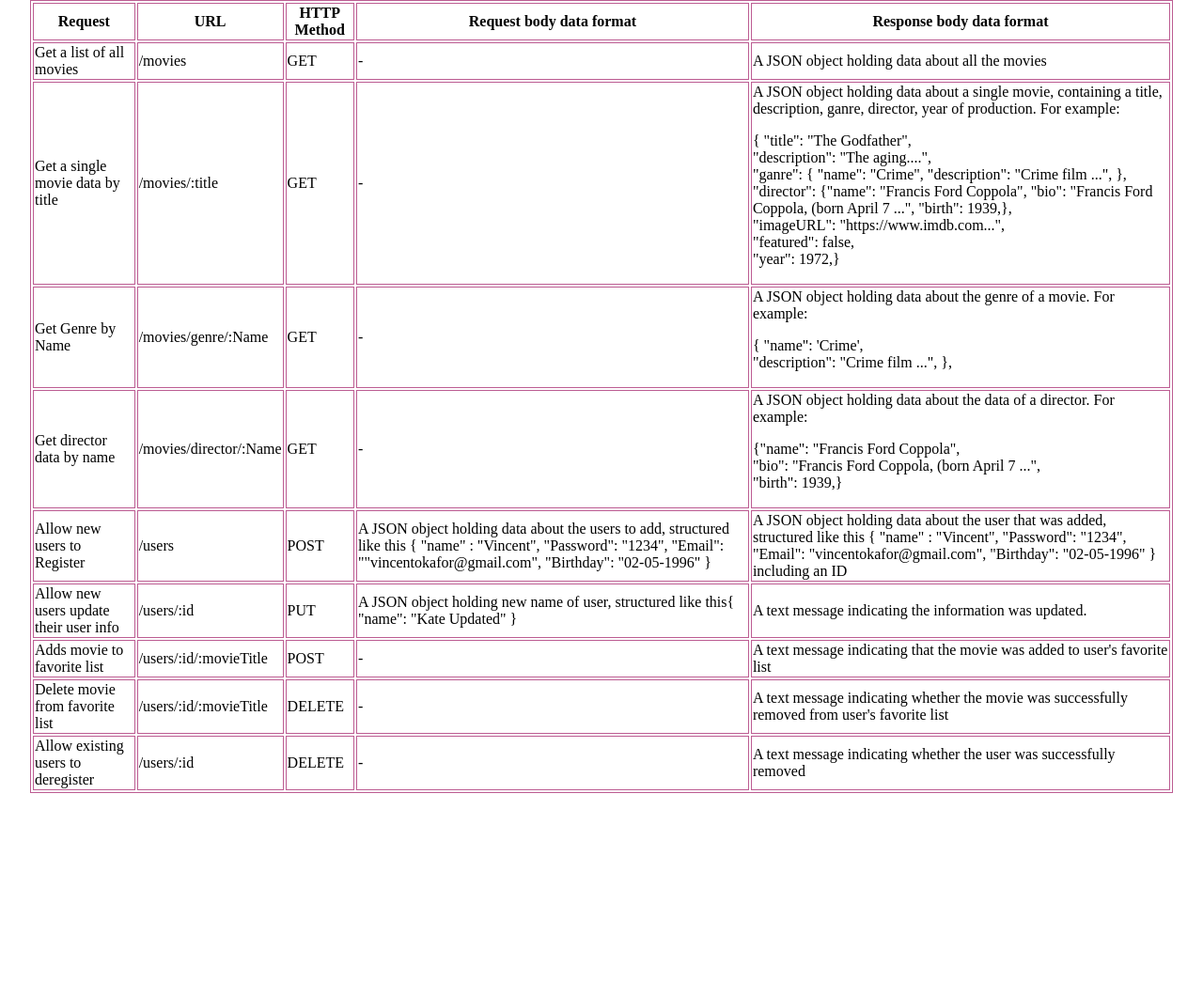
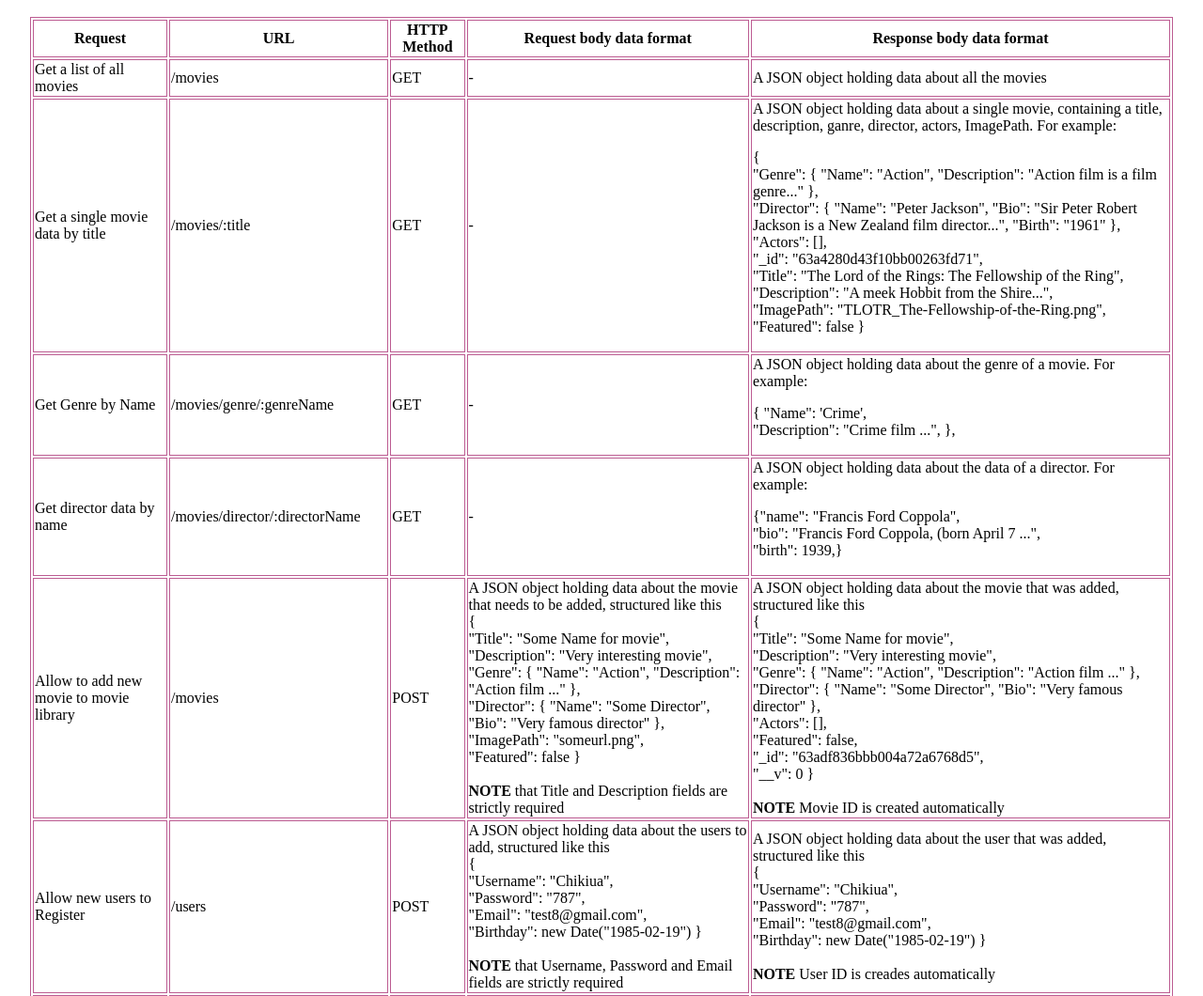
Before and after one commit to Zhikiki/movie-app, a website: page public/documentation.html in a window 1280 px wide. Shown: the part 422-1482 px from the top of the page at 94% size. Before the commit the page ends 1298 px from the top, so only its background shows below. Drawn offline with Linux system fonts and the light colour scheme.

Commit message:
Improved documentation page

```diff
--- a/public/documentation.html
+++ b/public/documentation.html
@@ -23,6 +23,7 @@
             title to the user</li>
         <li>Return data about a genre (description) by name/title</li>
         <li>Return data about a director (bio, birth year, death year) by name</li>
+        <li>Allows users to add movie to movies library</li>
         <li>Allow new users to register</li>
         <li>Allow users to update their user info</li>
         <li>Allow users to add a movie to their list of favorites</li>
@@ -59,27 +60,36 @@
                 <td>GET</td>
                 <td>-</td>
                 <td>A JSON object holding data about a single movie, containing a title, description, ganre, director,
-                    year of production. For example:
-                    <p>{ "title": "The Godfather",
-                        <br>"description": "The aging....",
-                        <br>"ganre": { "name": "Crime", "description": "Crime film ...", },
-                        <br>"director": {"name": "Francis Ford Coppola", "bio": "Francis Ford Coppola, (born April 7
-                        ...",
-                        "birth": 1939,},
-                        <br>"imageURL": "https://www.imdb.com...",
-                        <br>"featured": false,
-                        <br>"year": 1972,}
+                    actors, ImagePath. For example:
+                    <p>
+                        {
+                        <br>"Genre": {
+                        "Name": "Action",
+                        "Description": "Action film is a film genre..."
+                        },
+                        <br>"Director": {
+                        "Name": "Peter Jackson",
+                        "Bio": "Sir Peter Robert Jackson is a New Zealand film director...",
+                        "Birth": "1961"
+                        },
+                        <br>"Actors": [],
+                        <br>"_id": "63a4280d43f10bb00263fd71",
+                        <br>"Title": "The Lord of the Rings: The Fellowship of the Ring",
+                        <br>"Description": "A meek Hobbit from the Shire...",
+                        <br>"ImagePath": "TLOTR_The-Fellowship-of-the-Ring.png",
+                        <br>"Featured": false
+                        }
                     </p>
                 </td>
             </tr>
 
             <tr>
                 <td>Get Genre by Name</td>
-                <td>/movies/genre/:Name</td>
+                <td>/movies/genre/:genreName</td>
                 <td>GET</td>
                 <td>-</td>
                 <td>A JSON object holding data about the genre of a movie. For example:
-                    <p>{ "name": 'Crime', <br>"description": "Crime film ...", },
+                    <p>{ "Name": 'Crime', <br>"Description": "Crime film ...", },
 
                     </p>
                 </td>
@@ -87,13 +97,54 @@
 
             <tr>
                 <td>Get director data by name</td>
-                <td>/movies/director/:Name</td>
+                <td>/movies/director/:directorName</td>
                 <td>GET</td>
                 <td>-</td>
                 <td>A JSON object holding data about the data of a director. For example:
                     <p>{"name": "Francis Ford Coppola", <br>"bio": "Francis Ford Coppola, (born April 7 ...",
                         <br>"birth":
-                        1939,}</p>
+                        1939,}
+                    </p>
+                </td>
+            </tr>
+
+            <tr>
+                <td>Allow to add new movie to movie library</td>
+                <td>/movies</td>
+                <td>POST</td>
+                <td>A JSON object holding data about the movie that needs to be added, structured like this <br>
+                    {
+                    <br>"Title": "Some Name for movie",
+                    <br>"Description": "Very interesting movie",
+                    <br>"Genre": {
+                    "Name": "Action",
+                    "Description": "Action film ..."
+                    },
+                    <br>"Director": {
+                    "Name": "Some Director",
+                    "Bio": "Very famous director"
+                    },
+                    <br>"ImagePath": "someurl.png",
+                    <br>"Featured": false }
+                    <br><br><strong>NOTE</strong> that Title and Description fields are strictly required
+                </td>
+                <td>A JSON object holding data about the movie that was added, structured like this <br>{
+                    <br>"Title": "Some Name for movie",
+                    <br>"Description": "Very interesting movie",
+                    <br>"Genre": {
+                    "Name": "Action",
+                    "Description": "Action film ..."
+                    },
+                    <br>"Director": {
+                    "Name": "Some Director",
+                    "Bio": "Very famous director"
+                    },
+                    <br>"Actors": [],
+                    <br>"Featured": false,
+                    <br>"_id": "63adf836bbb004a72a6768d5",
+                    <br>"__v": 0
+                    }
+                    <br><br><strong>NOTE</strong> Movie ID is created automatically
                 </td>
             </tr>
 
@@ -101,48 +152,79 @@
                 <td>Allow new users to Register</td>
                 <td>/users</td>
                 <td>POST</td>
-                <td>A JSON object holding data about the users to add, structured like this { "name" : "Vincent",
-                    "Password": "1234", "Email": ""vincentokafor@gmail.com", "Birthday": "02-05-1996" } </td>
-                <td>A JSON object holding data about the user that was added, structured like this { "name" : "Vincent",
-                    "Password": "1234", "Email": "vincentokafor@gmail.com", "Birthday": "02-05-1996" } including an ID
+                <td>A JSON object holding data about the users to add, structured like this <br>{
+                    <br>"Username": "Chikiua",
+                    <br>"Password": "787",
+                    <br>"Email": "test8@gmail.com",
+                    <br>"Birthday": new Date("1985-02-19") }
+                    <br><br><strong>NOTE</strong> that Username, Password and Email fields are strictly required
+                </td>
+                <td>A JSON object holding data about the user that was added, structured like this <br>{
+                    <br>"Username": "Chikiua",
+                    <br>"Password": "787",
+                    <br>"Email": "test8@gmail.com",
+                    <br>"Birthday": new Date("1985-02-19") }
+                    <br><br><strong>NOTE</strong> User ID is creades automatically
                 </td>
             </tr>
 
             <tr>
                 <td>Allow new users update their user info</td>
-                <td>/users/:id</td>
+                <td>/users/:Username</td>
                 <td>PUT</td>
                 <td>A JSON object holding new name of user, structured like this{ "name": "Kate Updated" }</td>
-                <td>A text message indicating the information was updated.</td>
+                <td>A JSON object with updated user information, structured like this: <br>{
+                    <br>"_id": "63ad94d729a15d58ce6738cb",
+                    <br>"Username": "Susi Mo",
+                    <br>"Password": "password444",
+                    <br>"Email": "susannamonini@gmail.com",
+                    <br>"Birthday": "1953-09-01T23:00:00.000Z",
+                    <br>"FavoriteMovies": [],
+                    }
+                </td>
             </tr>
 
 
             <tr>
                 <td>Adds movie to favorite list</td>
-                <td>/users/:id/:movieTitle</td>
+                <td>/users/:Username/movies/:MovieID</td>
                 <td>POST</td>
                 <td>-</td>
-                <td>A text message indicating that the movie was added to user's favorite list</td>
+                <td>A JSON object with updated user information, structured like this: <br>{
+                    <br>"_id": "63ad94d729a15d58ce6738cb",
+                    <br>"Username": "Susi Mo",
+                    <br>"Password": "password444",
+                    <br>"Email": "susannamonini@gmail.com",
+                    <br>"Birthday": "1953-09-01T23:00:00.000Z",
+                    <br>"FavoriteMovies": ["63a427b843f10bb00263fd6f"],
+                    }t
+                </td>
             </tr>
 
             <tr>
                 <td>Delete movie from favorite list</td>
-                <td>/users/:id/:movieTitle</td>
+                <td>/users/:Username/movies/:MovieID</td>
                 <td>DELETE</td>
                 <td>-</td>
-                <td>A text message indicating
-                    whether the movie was
-                    successfully removed from user's favorite list</td>
+                <td>A JSON object with updated user information, structured like this: <br>{
+                    <br>"_id": "63ad94d729a15d58ce6738cb",
+                    <br>"Username": "Susi Mo",
+                    <br>"Password": "password444",
+                    <br>"Email": "susannamonini@gmail.com",
+                    <br>"Birthday": "1953-09-01T23:00:00.000Z",
+                    <br>"FavoriteMovies": [],
+                    }t
+                </td>
             </tr>
 
             <tr>
                 <td>Allow existing users to deregister</td>
-                <td>/users/:id</td>
+                <td>/users/:Username</td>
                 <td>DELETE</td>
                 <td>-</td>
                 <td>A text message indicating
                     whether the user was
-                    successfully removed</td>
+                    successfully deleteded</td>
             </tr>
         </tbody>
     </table>
```
Also changed, not shown: index.js (+43 -38 lines), log.txt (+16 -0 lines).
